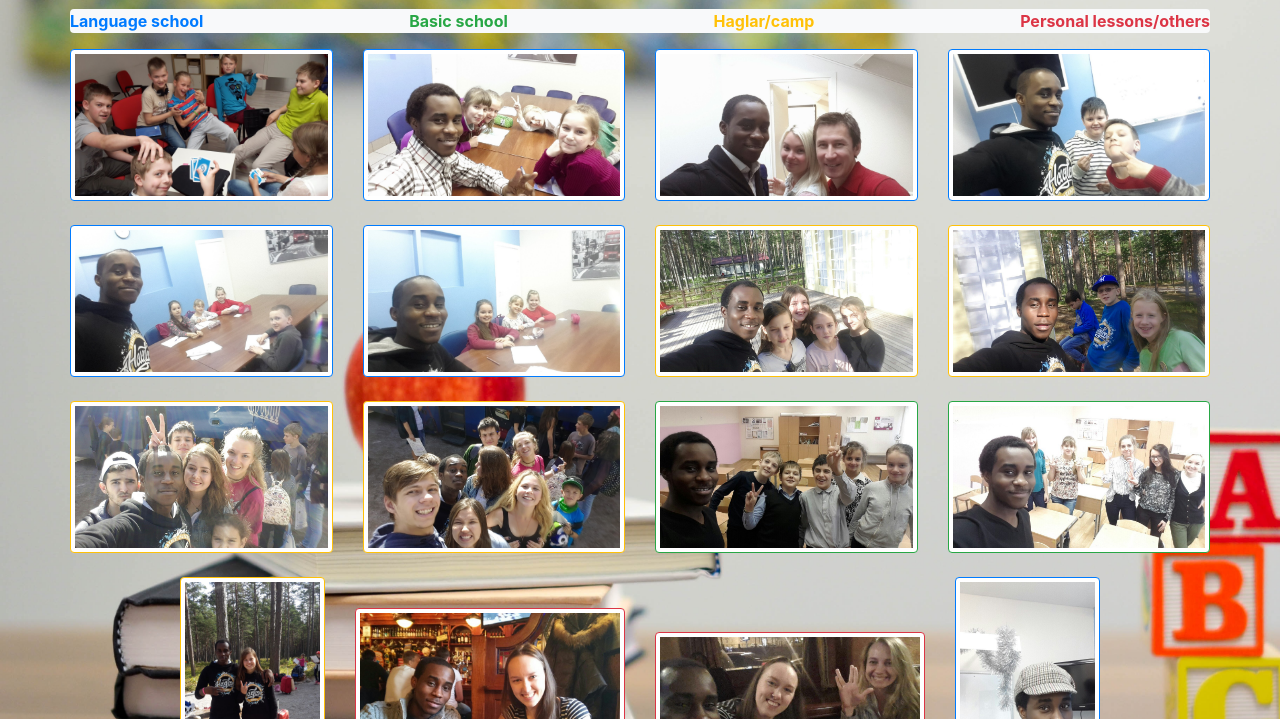
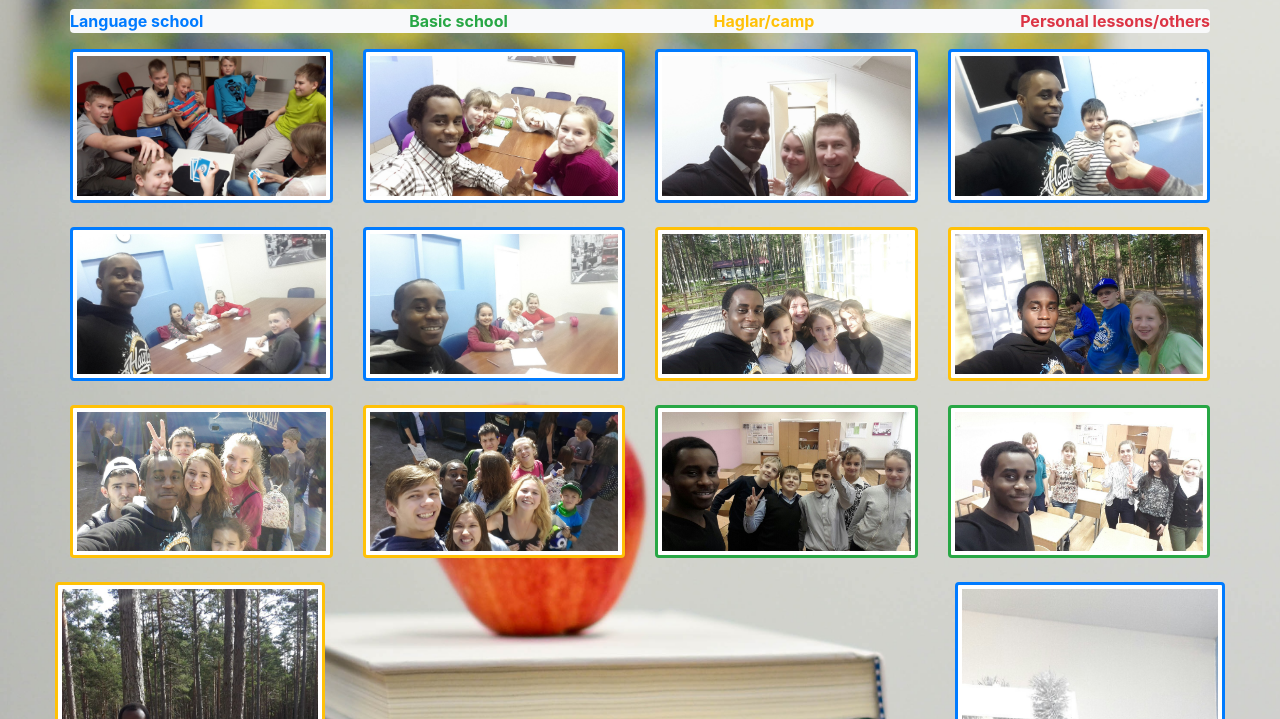
Before and after one commit to criscrispy/my-english-teaching-adventures-in-pictures, a plain HTML site: page index.html in a window 1280 px wide. Shown: the part 88-807 px from the top of the page. Drawn offline with nearby package versions, Linux system fonts and the light colour scheme.

Commit message:
add 3px to image thumbnail border

```diff
--- a/English-t-adv.css
+++ b/English-t-adv.css
@@ -2,12 +2,16 @@ body{
   background-image:url("Pictures/English-lang-background.jpg");
   background-size: cover;
 }
+
 
 .container {
     padding-right: 0px;
     padding-left: 0px;
 
 }
+
+.img-thumbnail {
+    border: 3px solid #dee2e6;
 
 #lang-sch-1 {
   max-height: 250px;
```
